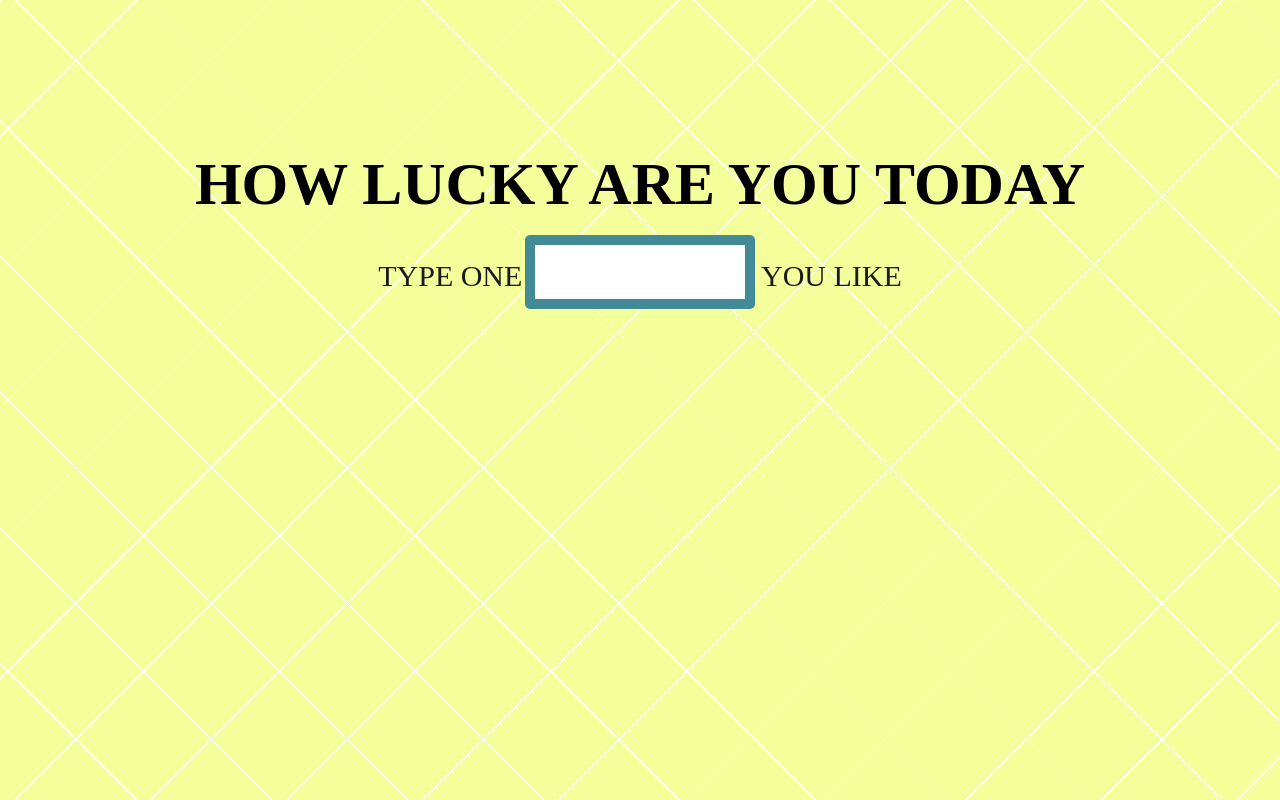
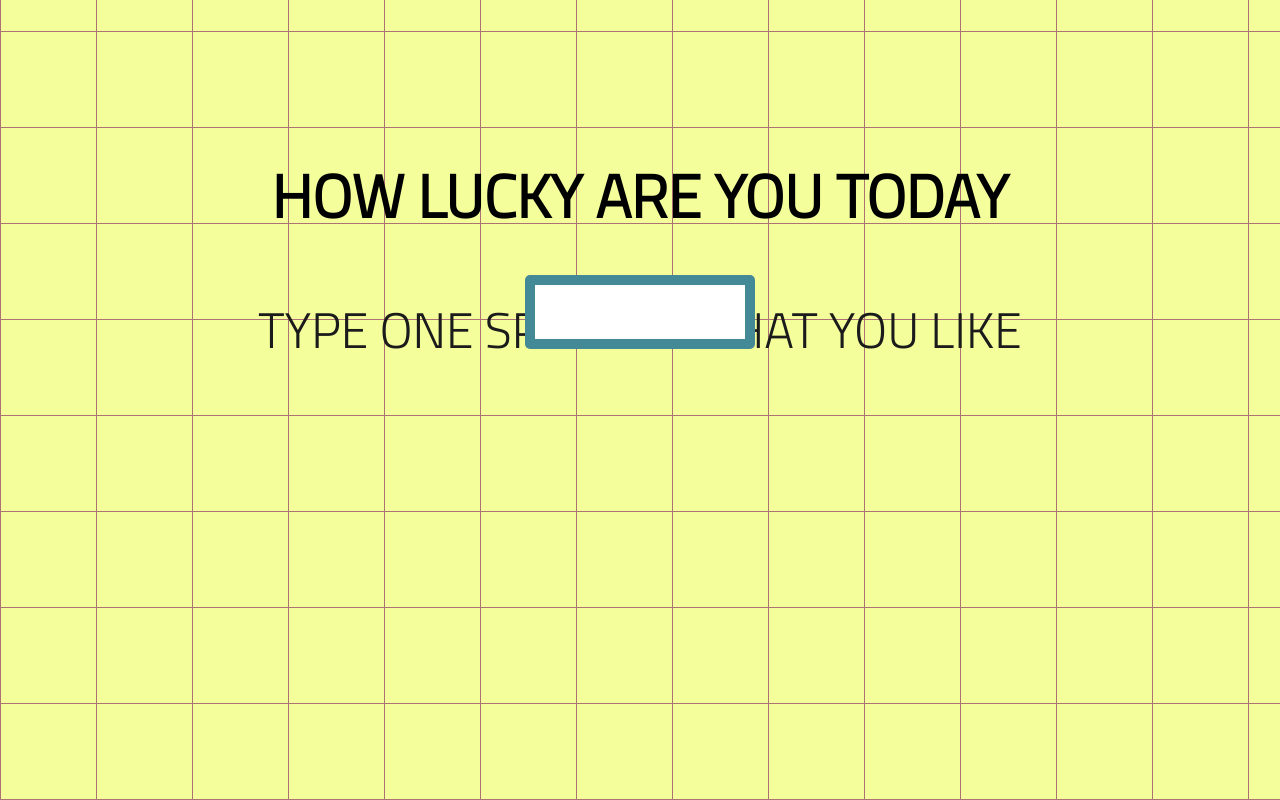
Before and after one commit to nahuishon/input, a plain HTML site: page index.html in a window 1280 px wide. Drawn offline with Linux system fonts and the light colour scheme.

Commit message:
Update style.css

```diff
--- a/style.css
+++ b/style.css
@@ -1,8 +1,11 @@
+@import url('https://fonts.googleapis.com/css2?family=Titillium+Web:wght@300&display=swap');
+
 body{
     /* width:800px; */
     text-align:center;
+    font-family: 'Titillium Web', sans-serif;
     margin:auto;
-    background-image: repeating-linear-gradient(135deg, rgb(255,255,255) 0px, rgb(255,255,255) 1px,transparent 1px, transparent 96px),repeating-linear-gradient(45deg, rgb(255,255,255) 0px, rgb(255,255,255) 1px,transparent 1px, transparent 96px),repeating-linear-gradient(45deg, rgb(244,255,156) 0px, rgb(244,255,156) 1px,transparent 1px, transparent 12px),repeating-linear-gradient(135deg, rgb(244,255,156) 0px, rgb(244,255,156) 1px,transparent 1px, transparent 12px),linear-gradient(135deg, rgb(244,255,156),rgb(244,255,156));
+    background-image: repeating-linear-gradient(90deg, rgb(171,115,115) 0px, rgb(171,115,115) 1px,transparent 1px, transparent 96px),repeating-linear-gradient(0deg, rgb(171,115,115) 0px, rgb(171,115,115) 1px,transparent 1px, transparent 96px),repeating-linear-gradient(0deg, rgb(244,255,156) 0px, rgb(244,255,156) 1px,transparent 1px, transparent 12px),repeating-linear-gradient(90deg, rgb(244,255,156) 0px, rgb(244,255,156) 1px,transparent 1px, transparent 12px),linear-gradient(90deg, rgb(244,255,156),rgb(244,255,156));
 }
 
 h1{
@@ -13,7 +16,7 @@ h1{
 }
 p{
     color: rgb(27, 27, 27);
-    font-size: 30px;
+    font-size: 50px;
 
 }
 input{
@@ -21,7 +24,7 @@ input{
     left:0;
     right:0;
     margin:auto;
-     top:34%;
+     top:39%;
     transform:translateY(-50%);
     text-align:center;
     overflow:hidden;
```
